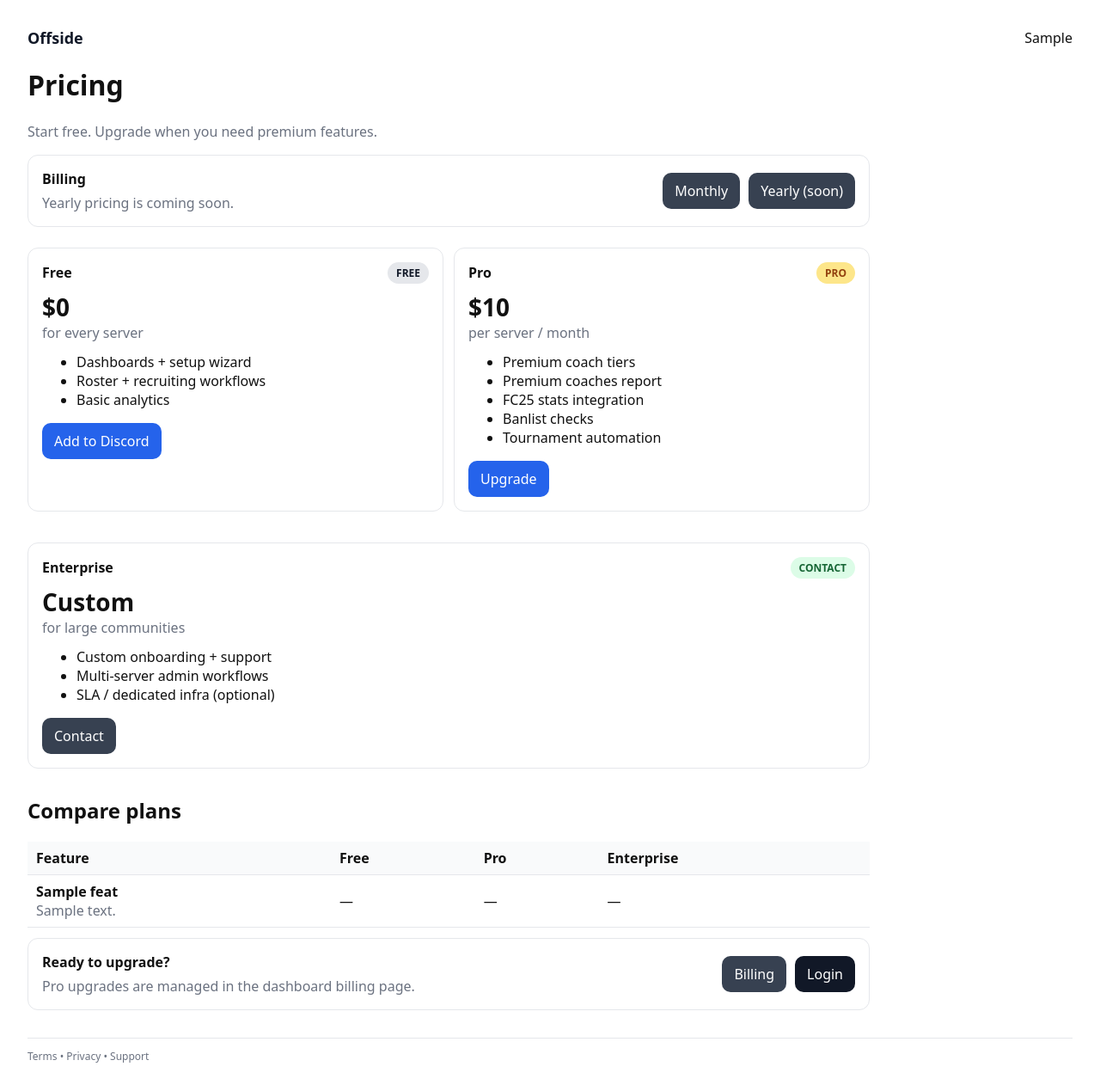
After one commit to raven-dev-ops/EA_Sports_FC_26_Discord_Bot, a Python web app: template offside_bot/templates/pages/pricing.html in a window 1280 px wide. The commit adds this page. Shown: the whole page at 86% size. Run offline with Jinja, Linux system fonts and the light colour scheme; the template is opened without the code that fills it: most values are stand-ins (such as "Sample title", 1, 10 or a date in 2020).

Commit message:
MKT-003: pricing page
Fixes #148

```diff
--- a/offside_bot/templates/pages/index_public.html
+++ b/offside_bot/templates/pages/index_public.html
@@ -60,7 +60,7 @@
     <p><strong>What permissions are needed?</strong></p>
     <p class="muted">Offside needs permissions to create/manage roles and channels during setup, and to post embeds.</p>
     <p style="margin-top:14px;"><strong>How does pricing work?</strong></p>
-    <p class="muted">Start on Free. Upgrade to Pro for premium features and advanced modules.</p>
+    <p class="muted">Start on Free. Upgrade to Pro for premium features and advanced modules. See <a href="/pricing">pricing</a>.</p>
     <p style="margin-top:14px;"><strong>Where is data stored?</strong></p>
     <p class="muted">Data is stored per-server in MongoDB (configurable) and is isolated by guild.</p>
     <p style="margin-top:14px;"><strong>How do I get support?</strong></p>
--- /dev/null
+++ b/offside_bot/templates/pages/pricing.html
@@ -0,0 +1,117 @@
+{% extends "layouts/public.html" %}
+{% from "macros/ui.html" import button, badge %}
+
+{% block content %}
+  <h1>Pricing</h1>
+  <p class="muted">Start free. Upgrade when you need premium features.</p>
+
+  <div class="card" style="display:flex; justify-content:space-between; align-items:center; gap:12px; flex-wrap:wrap;">
+    <div>
+      <strong>Billing</strong>
+      <div class="muted" style="margin-top:6px;">Yearly pricing is coming soon.</div>
+    </div>
+    <div style="display:flex; gap:10px; flex-wrap:wrap;">
+      <a class="btn secondary" href="{{ toggle_monthly_href }}">{{ "Monthly" if billing != "monthly" else "Monthly ✓" }}</a>
+      <a class="btn secondary" href="{{ toggle_yearly_href }}">{{ "Yearly (soon)" if billing != "yearly" else "Yearly ✓ (soon)" }}</a>
+    </div>
+  </div>
+
+  <div class="row">
+    <div class="card">
+      <div style="display:flex; justify-content:space-between; align-items:center; gap:10px;">
+        <strong>Free</strong>
+        {{ badge("FREE", "free") }}
+      </div>
+      <div style="font-size:28px; font-weight:800; margin-top:8px;">$0</div>
+      <div class="muted">for every server</div>
+      <ul style="margin-top:12px;">
+        <li>Dashboards + setup wizard</li>
+        <li>Roster + recruiting workflows</li>
+        <li>Basic analytics</li>
+      </ul>
+      <div style="margin-top:12px;">
+        {{ button("Add to Discord", "/install", "blue") }}
+      </div>
+    </div>
+
+    <div class="card">
+      <div style="display:flex; justify-content:space-between; align-items:center; gap:10px;">
+        <strong>Pro</strong>
+        {{ badge("PRO", "pro") }}
+      </div>
+      <div style="font-size:28px; font-weight:800; margin-top:8px;">
+        {% if billing == "yearly" %}
+          Coming soon
+        {% else %}
+          ${{ pro_monthly_price }}
+        {% endif %}
+      </div>
+      <div class="muted">{% if billing == "yearly" %}Yearly billing coming soon{% else %}per server / month{% endif %}</div>
+      <ul style="margin-top:12px;">
+        <li>Premium coach tiers</li>
+        <li>Premium coaches report</li>
+        <li>FC25 stats integration</li>
+        <li>Banlist checks</li>
+        <li>Tournament automation</li>
+      </ul>
+      <div style="margin-top:12px;">
+        {{ button("Upgrade", pro_cta_href, "blue") }}
+      </div>
+    </div>
+
+    <div class="card">
+      <div style="display:flex; justify-content:space-between; align-items:center; gap:10px;">
+        <strong>Enterprise</strong>
+        {{ badge("CONTACT", "ok") }}
+      </div>
+      <div style="font-size:28px; font-weight:800; margin-top:8px;">Custom</div>
+      <div class="muted">for large communities</div>
+      <ul style="margin-top:12px;">
+        <li>Custom onboarding + support</li>
+        <li>Multi-server admin workflows</li>
+        <li>SLA / dedicated infra (optional)</li>
+      </ul>
+      <div style="margin-top:12px;">
+        {{ button("Contact", "https://github.com/raven-dev-ops/EA_Sports_FC_26_Discord_Bot/issues", "secondary") }}
+      </div>
+    </div>
+  </div>
+
+  <h2>Compare plans</h2>
+  <table>
+    <thead>
+      <tr>
+        <th>Feature</th>
+        <th>Free</th>
+        <th>Pro</th>
+        <th>Enterprise</th>
+      </tr>
+    </thead>
+    <tbody>
+      {% for feat in features %}
+        <tr>
+          <td>
+            <strong>{{ feat.name }}</strong>
+            <div class="muted">{{ feat.description }}</div>
+          </td>
+          <td>{{ "✓" if feat.free else "—" }}</td>
+          <td>{{ "✓" if feat.pro else "—" }}</td>
+          <td>{{ "✓" if feat.enterprise else "—" }}</td>
+        </tr>
+      {% endfor %}
+    </tbody>
+  </table>
+
+  <div class="card">
+    <div style="display:flex; justify-content:space-between; align-items:center; gap:12px; flex-wrap:wrap;">
+      <div>
+        <div><strong>Ready to upgrade?</strong></div>
+        <div class="muted" style="margin-top:6px;">Pro upgrades are managed in the dashboard billing page.</div>
+      </div>
+      <div style="display:flex; gap:10px; flex-wrap:wrap;">
+        {{ button("Billing", pro_cta_href, "secondary") }}
+        {{ button("Login", "/login", "") }}
+      </div>
+    </div>
+  </div>
+{% endblock %}
```
Also changed, not shown: offside_bot/dashboard.py (+86 -0 lines), CHANGELOG.md, 1 other file.
